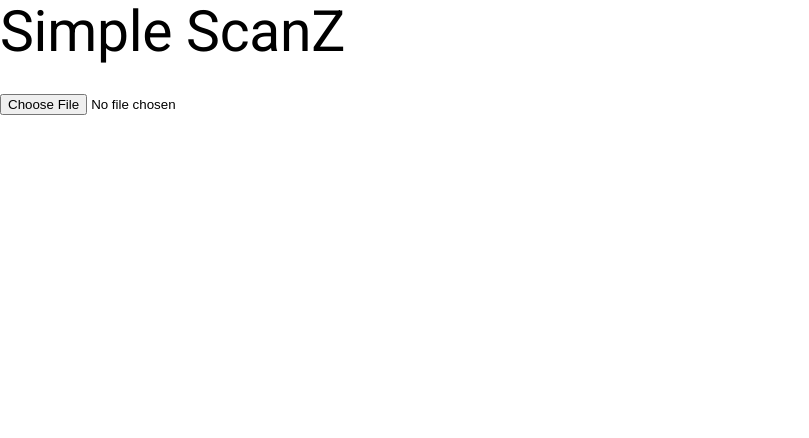
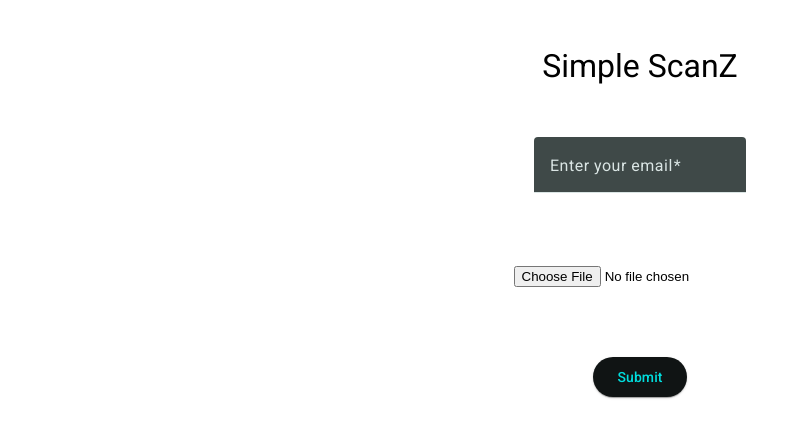
Before and after one commit to SarathPSWoolworths/Srt-Simple-ScanZ-PoC, an Angular app: page / in a window 1280 px wide. Shown: the top 438 px of the page, without its empty margins (0-809 px from the left). Built offline with nearby package versions, Linux system fonts and the light colour scheme.

Commit message:
simple app

```diff
--- a/src/app/app.component.html
+++ b/src/app/app.component.html
@@ -1,2 +1,21 @@
-<h1>Simple ScanZ</h1>
-<input type="file" accept="image/*" capture="user">
+
+<br>
+<mat-grid-list cols="1" rowHeight="100px">
+  <mat-grid-tile ><h4>Simple ScanZ</h4></mat-grid-tile>
+  <mat-grid-tile> <mat-form-field>
+    <mat-label>Enter your email</mat-label>
+    <input
+      matInput
+      placeholder="pat@example.com"
+      [formControl]="email"
+      (blur)="updateErrorMessage()"
+      required
+    />
+    @if (email.invalid) {
+      <mat-error>{{errorMessage()}}</mat-error>
+    }
+  </mat-form-field></mat-grid-tile>
+  <mat-grid-tile><input type="file" accept="image/*" capture="user">
+  </mat-grid-tile>
+  <mat-grid-tile> <button mat-raised-button>Submit</button></mat-grid-tile>
+</mat-grid-list>
--- a/src/app/app.component.ts
+++ b/src/app/app.component.ts
@@ -1,4 +1,7 @@
-import { Component } from '@angular/core';
+import { Component, signal } from '@angular/core';
+import { takeUntilDestroyed } from '@angular/core/rxjs-interop';
+import { FormControl, Validators } from '@angular/forms';
+import { merge } from 'rxjs';
 
 @Component({
   selector: 'app-root',
@@ -6,5 +9,23 @@ import { Component } from '@angular/core';
   styleUrl: './app.component.scss'
 })
 export class AppComponent {
+  readonly email = new FormControl('', [Validators.required, Validators.email]);
 
+  errorMessage = signal('');
+
+  constructor() {
+    merge(this.email.statusChanges, this.email.valueChanges)
+      .pipe(takeUntilDestroyed())
+      .subscribe(() => this.updateErrorMessage());
+  }
+
+  updateErrorMessage() {
+    if (this.email.hasError('required')) {
+      this.errorMessage.set('You must enter a value');
+    } else if (this.email.hasError('email')) {
+      this.errorMessage.set('Not a valid email');
+    } else {
+      this.errorMessage.set('');
+    }
+  }
 }
```
Also changed, not shown: src/app/app.module.ts (+12 -2 lines), 8 other files (tests, documents, lock files or other folders).
